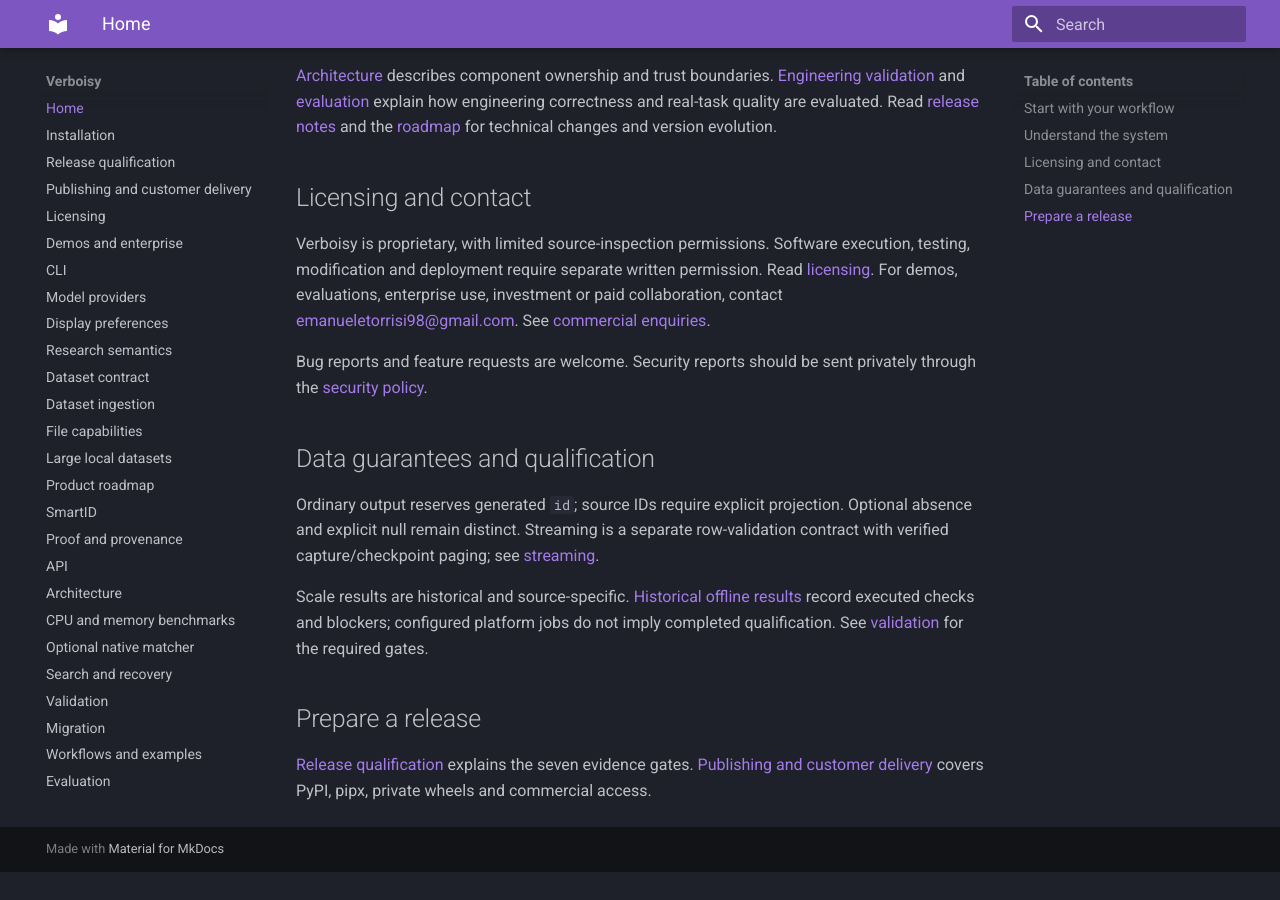
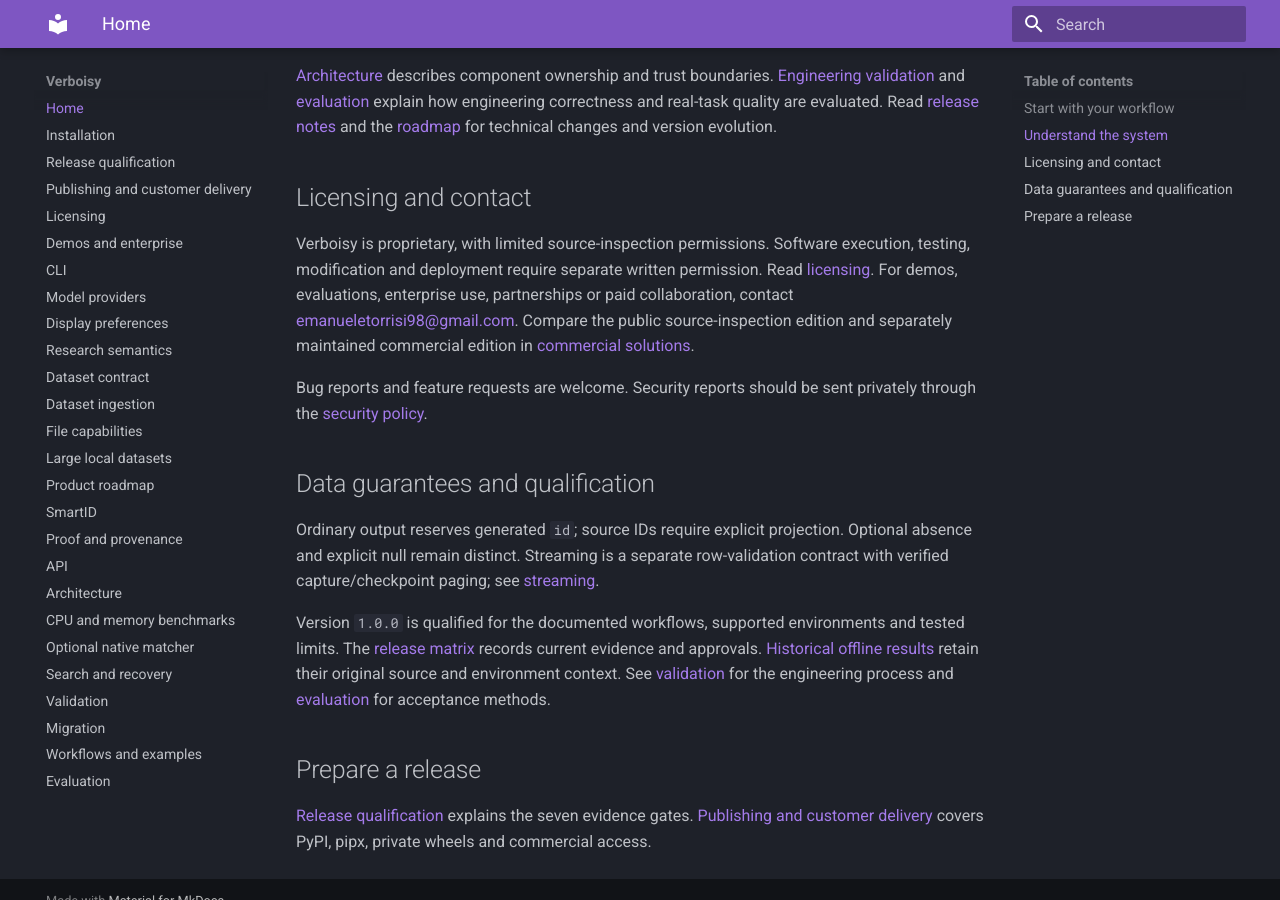
Before and after one commit to EmanueleTorrisi/verboisy, an MkDocs documentation site: the page built from docs/index.md, in a window 1280 px wide and 900 px high, scrolled down 710 px. Built offline with MkDocs 1.6.1 and Material for MkDocs 9.7.7, drawn with Linux system fonts in a browser that asks for light colours; before the commit the page ends 1582 px from its top, so only the background shows below that.

Commit message:
docs(index): align the documentation overview with the qualified release

```diff
--- a/docs/index.md
+++ b/docs/index.md
@@ -29,9 +29,10 @@
 
 Verboisy is proprietary, with limited source-inspection permissions. Software
 execution, testing, modification and deployment require separate written permission.
-Read [licensing](licensing.md). For demos, evaluations, enterprise use, investment
+Read [licensing](licensing.md). For demos, evaluations, enterprise use, partnerships
 or paid collaboration, contact [emanueletorrisi98@gmail.com](mailto:emanueletorrisi98@gmail.com).
-See [commercial enquiries](commercial.md).
+Compare the public source-inspection edition and separately maintained commercial
+edition in [commercial solutions](commercial.md).
 
 Bug reports and feature requests are welcome. Security reports should be sent
 privately through the [security policy](https://github.com/EmanueleTorrisi/verboisy/blob/main/.github/SECURITY.md).
@@ -43,9 +44,11 @@
 Optional absence and explicit null remain distinct. Streaming is a separate row-validation
 contract with verified capture/checkpoint paging; see [streaming](streaming.md).
 
-Scale results are historical and source-specific. [Historical offline results](https://github.com/EmanueleTorrisi/verboisy/blob/main/evals/results/offline-validation.json)
-record executed checks and blockers; configured platform jobs do not imply completed
-qualification. See [validation](validation.md) for the required gates.
+Version `1.0.0` is qualified for the documented workflows, supported environments
+and tested limits. The [release matrix](https://github.com/EmanueleTorrisi/verboisy/blob/main/evals/release-matrix.json) records current evidence and
+approvals. [Historical offline results](https://github.com/EmanueleTorrisi/verboisy/blob/main/evals/results/offline-validation.json)
+retain their original source and environment context. See [validation](validation.md)
+for the engineering process and [evaluation](evaluation.md) for acceptance methods.
 
 ## Prepare a release
 
```
